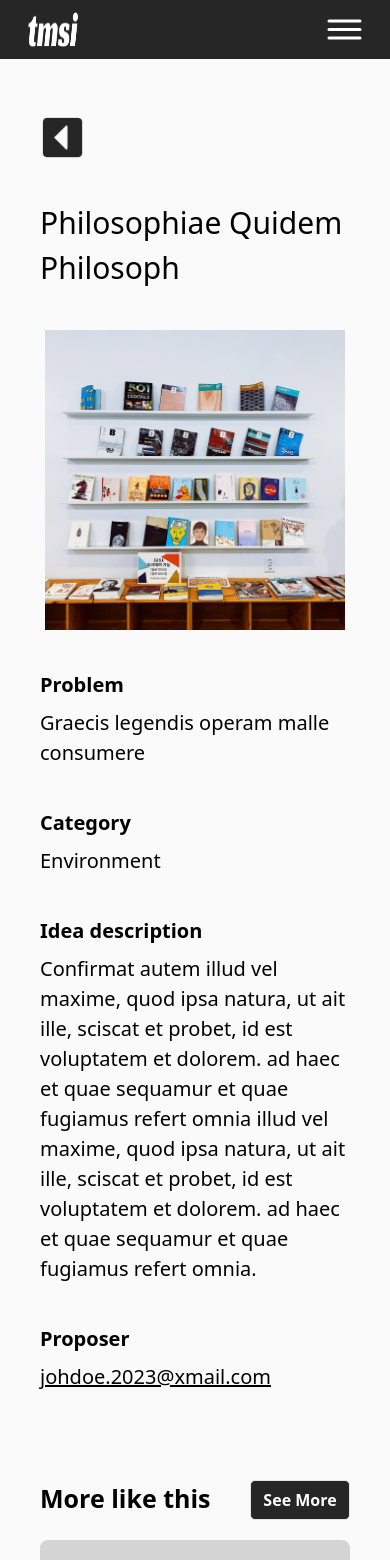
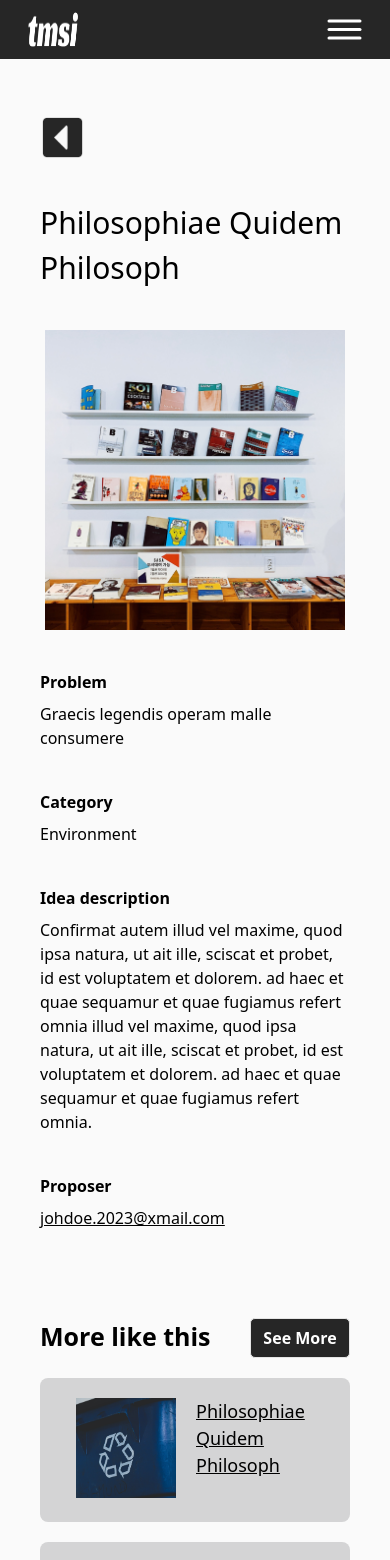
Before and after one commit to amaliap21/ThisMaySolveIt, a Next.js app: page /Ideas/Ideas-6 in a window 390 px wide. Shown: the top 1560 px of the page. Built offline with nearby package versions, Linux system fonts and the light colour scheme.

Commit message:
feat: all responsive (final)

```diff
--- a/app/Ideas/icon-page.js
+++ b/app/Ideas/icon-page.js
@@ -45,26 +45,26 @@ const IconPage = ({
 
       {/* PROBLEM */}
       <div className="flex flex-col gap-2">
-        <h2 className="text-black font-pt_sans text-[20px] lg:text-2xl font-bold">Problem</h2>
-        <p className="text-black font-pt_sans text-[20px] lg:text-2xl font-normal">{problem}</p>
+        <h2 className="text-black font-pt_sans text-[16px] lg:text-2xl font-bold">Problem</h2>
+        <p className="text-black font-pt_sans text-[16px] lg:text-2xl font-normal">{problem}</p>
       </div>
 
       {/* CATEGORY */}
       <div className="flex flex-col gap-2">
-        <h2 className="text-black font-pt_sans text-[20px] lg:text-2xl font-bold">Category</h2>
-        <p className="text-black font-pt_sans text-[20px] lg:text-2xl font-normal">{category}</p>
+        <h2 className="text-black font-pt_sans text-[16px] lg:text-2xl font-bold">Category</h2>
+        <p className="text-black font-pt_sans text-[16px] lg:text-2xl font-normal">{category}</p>
       </div>
 
       {/* IDEA DESCRIPTION */}
       <div className="flex flex-col gap-2">
-        <h2 className="text-black font-pt_sans text-[20px] lg:text-2xl font-bold">Idea description</h2>
-        <p className="text-black font-pt_sans text-[20px] lg:text-2xl font-normal">{ideaDescription}</p>
+        <h2 className="text-black font-pt_sans text-[16px] lg:text-2xl font-bold">Idea description</h2>
+        <p className="text-black font-pt_sans text-[16px] lg:text-2xl font-normal">{ideaDescription}</p>
       </div>
 
       {/* PROPOSER */}
       <div className="flex flex-col gap-2 mb-12 lg:mb-24">
-        <h2 className="text-black font-pt_sans text-[20px] lg:text-2xl font-bold">Proposer</h2>
-        <p className="text-black font-pt_sans text-[20px] lg:text-2xl font-normal underline">{proposer}</p>
+        <h2 className="text-black font-pt_sans text-[16px] lg:text-2xl font-bold">Proposer</h2>
+        <p className="text-black font-pt_sans text-[16px] lg:text-2xl font-normal underline">{proposer}</p>
       </div>
 
       {ideas.map((idea, index) => (
--- a/components/icon-card.js
+++ b/components/icon-card.js
@@ -12,17 +12,17 @@ const IconCard = ({
 }) => {
   return (
     <div
-      className="flex flex-col bg-[#D4D4D5] w-full sm:w-fit sm:max-w-[300px] lg:min-h-[300px] text-black px-9 pt-[30px] pb-6 lg:pt-[35px] lg:pb-10 font-sans items-center rounded-lg"
+      className="flex flex-col bg-[#D4D4D5] w-full sm:w-fit sm:max-w-[300px] lg:min-h-[300px] text-black px-9 pt-[20px] pb-6 lg:pt-[35px] lg:pb-10 font-sans items-center rounded-lg"
     >
-      <div className="flex flex-col items-start justify-between gap-5">
+      <div className="flex flex-row sm:flex-col items-start justify-between gap-5">
         <Image
           src={imageUrl}
           alt={imageAlt}
           width={width}
           height={height}
-          className={`w-[175px] h-[175px] xl:w-[200px] xl:h-[200px] self-center`}
+          className={`w-[100px] h-[100px] lg:w-[175px] lg:h-[175px] xl:w-[200px] xl:h-[200px] self-center`}
         />
-        <Link href={`${linkUrl}`} className="text-decoration-line: underline text-[20px] lg:text-xl xl:text-2xl">{linkText}</Link>
+        <Link href={`${linkUrl}`} className="text-decoration-line: underline text-[18px] lg:text-xl xl:text-2xl">{linkText}</Link>
       </div>
     </div>
   );
--- a/components/ideas.js
+++ b/components/ideas.js
@@ -180,7 +180,7 @@ const IdeasCard = ({
                 </div>
             )}
 
-            <div className="flex flex-wrap items-center justify-center w-full gap-x-8 xl:gap-x-5 2xl:gap-x-24 gap-y-10 lg:gap-y-16">
+            <div className="flex flex-wrap items-center justify-center w-full gap-x-8 xl:gap-x-5 2xl:gap-x-24 gap-y-5 lg:gap-y-16">
                 {/* Mapping and rendering each event */}
                 {displayedEvents.map((event, index) => (
                     <IconCard
```
Also changed, not shown: components/contact-us.js (+9 -9 lines).
